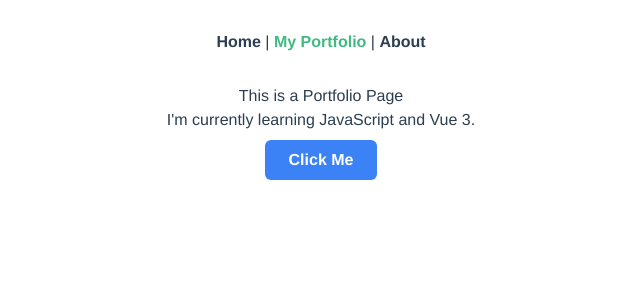
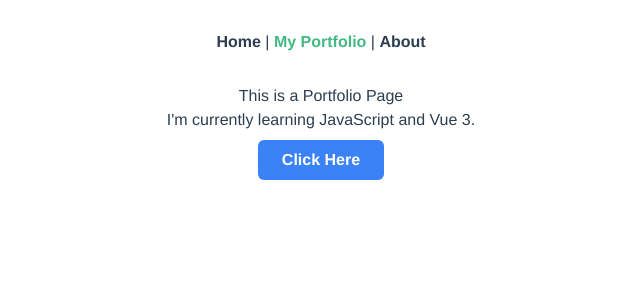
Before and after one commit to janysoth/portfolio-website, a Vue app in the folder portfolio-website/: page /#/portfolio-view in a window 1280 px wide. Shown: the top 300 px of the page, without its empty margins (319-959 px from the left). Built offline with nearby package versions, Linux system fonts and the light colour scheme.

Commit message:
Add a handleButtonClick function to dsiplay a message when the user click the button.

```diff
--- a/portfolio-website/src/components/ui-library/ButtonComp.vue
+++ b/portfolio-website/src/components/ui-library/ButtonComp.vue
@@ -2,13 +2,35 @@
   <div>
     <button
       class="px-6 py-2 font-semibold text-white bg-blue-500 rounded-md hover:opacity-95 focus:outline-none mt-2 mb-2"
-      @click="displayMessage"
+      @click="onButtonClick"
     >
-      <slot>Submit</slot>
+      {{ buttonText }}
     </button>
     <p>{{ message }}</p>
   </div>
 </template>
+
+<script>
+export default {
+  name: "ButtonComp",
+  props: {
+    type: {
+      type: String,
+      default: "Submit",
+    },
+    buttonText: {
+      type: String,
+      default: "Click Me",
+      required: true,
+    },
+  },
+  methods: {
+    onButtonClick() {
+      this.$emit("button-clicked");
+    },
+  },
+};
+</script>
 
 <!-- <script>
 export default {
@@ -26,7 +48,7 @@ export default {
 };
 </script> -->
 
-<script setup>
+<!-- <script setup>
 import { ref } from "vue";
 
 // Define a ref to track the message state
@@ -36,4 +58,4 @@ const message = ref("");
 const displayMessage = () => {
   message.value = "Button clicked!";
 };
-</script>
+</script> -->
--- a/portfolio-website/src/views/PortfolioView.vue
+++ b/portfolio-website/src/views/PortfolioView.vue
@@ -2,10 +2,29 @@
   <div class="portfolio-view">
     <h1>This is a Portfolio Page</h1>
     <p>I'm currently learning JavaScript and Vue 3.</p>
-    <ButtonComp>Click Me</ButtonComp>
+    <ButtonComp :button-text="buttonText" @button-clicked="handleButtonClick" />
+    <p>{{ message }}</p>
   </div>
 </template>
 
-<script setup>
+<script>
 import ButtonComp from "../../src/components/ui-library/ButtonComp.vue";
+
+export default {
+  components: {
+    ButtonComp,
+  },
+  data() {
+    return {
+      buttonText: "Click Here",
+      message: "",
+    };
+  },
+  methods: {
+    handleButtonClick() {
+      // Update the message when the button is clicked
+      this.message = "You have clicked a button!";
+    },
+  },
+};
 </script>
```
